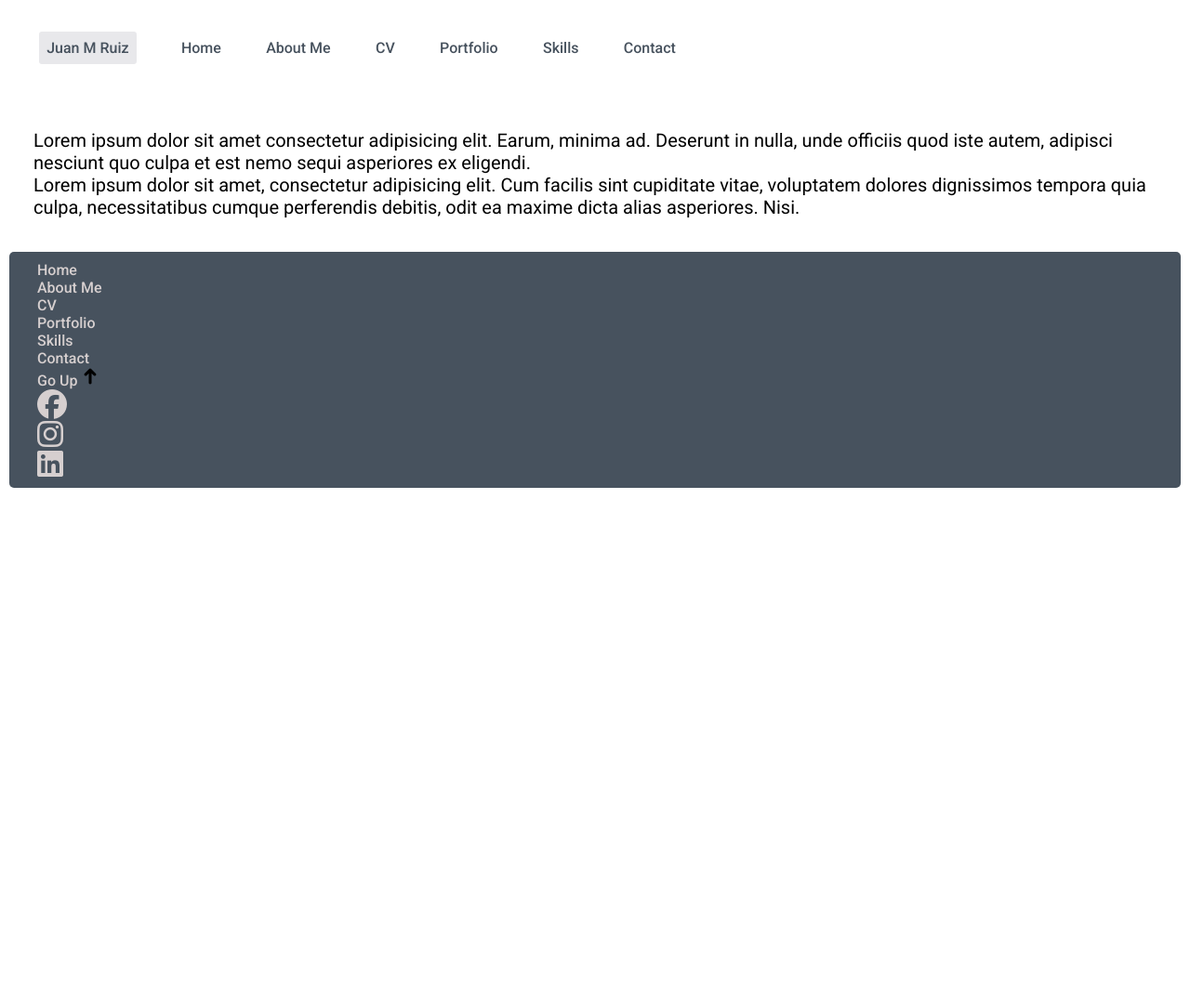
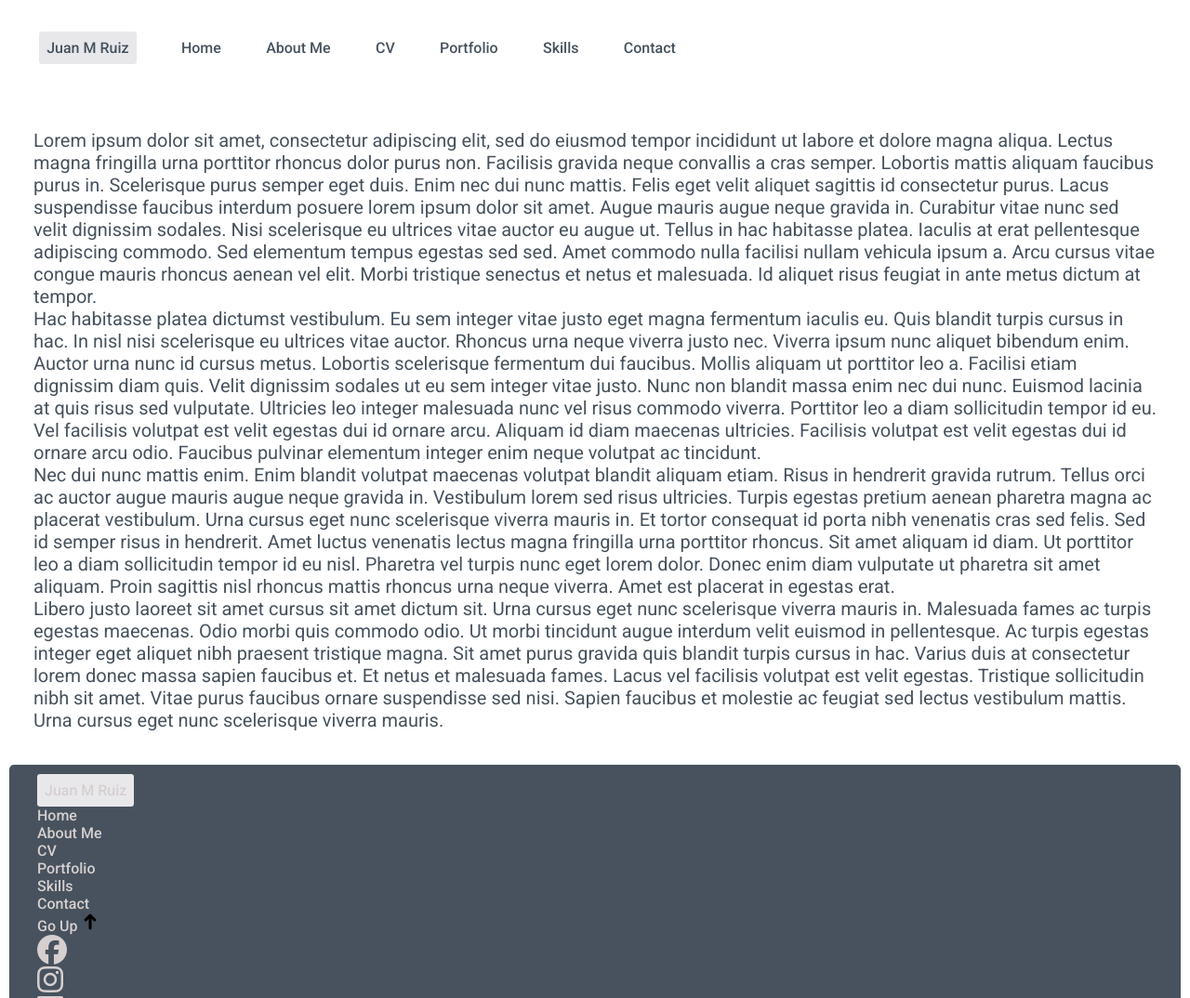
Before and after one commit to jmr85/portfolio, a plain HTML site: page about.html in a window 1280 px wide. Shown: the top 1074 px of the page at 93% size. Before the commit the page ends 800 px from the top, so only its background shows below. Drawn offline with Linux system fonts and the light colour scheme.

Commit message:
mejora segun prototipo marvel

```diff
--- a/about.html
+++ b/about.html
@@ -30,18 +30,51 @@
 
     <main class="main">
         <p>
-            Lorem ipsum dolor sit amet consectetur adipisicing elit. Earum, minima ad. Deserunt in nulla, unde officiis
-            quod iste autem, adipisci nesciunt quo culpa et est nemo sequi asperiores ex eligendi.
+            Lorem ipsum dolor sit amet, consectetur adipiscing elit, sed do eiusmod tempor incididunt ut labore et
+            dolore magna aliqua. Lectus magna fringilla urna porttitor rhoncus dolor purus non. Facilisis gravida neque
+            convallis a cras semper. Lobortis mattis aliquam faucibus purus in. Scelerisque purus semper eget duis. Enim
+            nec dui nunc mattis. Felis eget velit aliquet sagittis id consectetur purus. Lacus suspendisse faucibus
+            interdum posuere lorem ipsum dolor sit amet. Augue mauris augue neque gravida in. Curabitur vitae nunc sed
+            velit dignissim sodales. Nisi scelerisque eu ultrices vitae auctor eu augue ut. Tellus in hac habitasse
+            platea. Iaculis at erat pellentesque adipiscing commodo. Sed elementum tempus egestas sed sed. Amet commodo
+            nulla facilisi nullam vehicula ipsum a. Arcu cursus vitae congue mauris rhoncus aenean vel elit. Morbi
+            tristique senectus et netus et malesuada. Id aliquet risus feugiat in ante metus dictum at tempor.
         </p>
         <p>
-            Lorem ipsum dolor sit amet, consectetur adipisicing elit. Cum facilis sint cupiditate vitae, voluptatem
-            dolores dignissimos tempora quia culpa, necessitatibus cumque perferendis debitis, odit ea maxime dicta
-            alias asperiores. Nisi.
+            Hac habitasse platea dictumst vestibulum. Eu sem integer vitae justo eget magna fermentum iaculis eu. Quis
+            blandit turpis cursus in hac. In nisl nisi scelerisque eu ultrices vitae auctor. Rhoncus urna neque viverra
+            justo nec. Viverra ipsum nunc aliquet bibendum enim. Auctor urna nunc id cursus metus. Lobortis scelerisque
+            fermentum dui faucibus. Mollis aliquam ut porttitor leo a. Facilisi etiam dignissim diam quis. Velit
+            dignissim sodales ut eu sem integer vitae justo. Nunc non blandit massa enim nec dui nunc. Euismod lacinia
+            at quis risus sed vulputate. Ultricies leo integer malesuada nunc vel risus commodo viverra. Porttitor leo a
+            diam sollicitudin tempor id eu. Vel facilisis volutpat est velit egestas dui id ornare arcu. Aliquam id diam
+            maecenas ultricies. Facilisis volutpat est velit egestas dui id ornare arcu odio. Faucibus pulvinar
+            elementum integer enim neque volutpat ac tincidunt.
+        </p>
+        <p>
+            Nec dui nunc mattis enim. Enim blandit volutpat maecenas volutpat blandit aliquam etiam. Risus in hendrerit
+            gravida rutrum. Tellus orci ac auctor augue mauris augue neque gravida in. Vestibulum lorem sed risus
+            ultricies. Turpis egestas pretium aenean pharetra magna ac placerat vestibulum. Urna cursus eget nunc
+            scelerisque viverra mauris in. Et tortor consequat id porta nibh venenatis cras sed felis. Sed id semper
+            risus in hendrerit. Amet luctus venenatis lectus magna fringilla urna porttitor rhoncus. Sit amet aliquam id
+            diam. Ut porttitor leo a diam sollicitudin tempor id eu nisl. Pharetra vel turpis nunc eget lorem dolor.
+            Donec enim diam vulputate ut pharetra sit amet aliquam. Proin sagittis nisl rhoncus mattis rhoncus urna
+            neque viverra. Amet est placerat in egestas erat.
+        </p>
+        <p>
+            Libero justo laoreet sit amet cursus sit amet dictum sit. Urna cursus eget nunc scelerisque viverra mauris
+            in. Malesuada fames ac turpis egestas maecenas. Odio morbi quis commodo odio. Ut morbi tincidunt augue
+            interdum velit euismod in pellentesque. Ac turpis egestas integer eget aliquet nibh praesent tristique
+            magna. Sit amet purus gravida quis blandit turpis cursus in hac. Varius duis at consectetur lorem donec
+            massa sapien faucibus et. Et netus et malesuada fames. Lacus vel facilisis volutpat est velit egestas.
+            Tristique sollicitudin nibh sit amet. Vitae purus faucibus ornare suspendisse sed nisi. Sapien faucibus et
+            molestie ac feugiat sed lectus vestibulum mattis. Urna cursus eget nunc scelerisque viverra mauris.
         </p>
     </main>
 
     <footer class="footer--font">
         <ul>
+            <li class="footer--brand"> <a class="a-brand" href="index.html"> Juan M Ruiz </a></li>
             <li> <a href="index.html">Home</a> </li>
             <li> <a href="about.html">About me</a></li>
             <li> <a href="cv.html">CV</a></li>
--- a/style.css
+++ b/style.css
@@ -7,6 +7,12 @@
 body {
   font-family: 'Roboto', sans-serif;
 }
+
+/*  ---------GLOBAL SCOPE-------- */
+li a {
+	text-decoration: none;
+}
+/*  ---------END GLOBAL SCOPE-------- */
 
 /*  ---------HEADER-------- */
 
@@ -52,15 +58,31 @@ body {
   font-weight: 500;
 }
 
-/*  ---------SECCIONES-------- */
+/*  ---------END HEADER-------- */
 
+/*  ---------MAIN-------- */
 .main{
-  /* background-color: rgb(232, 232, 235); */
   background-color: rgb(255, 255, 255);
   border-radius: 5px;
+  color: #47525Eff;
   font-size: 20px;
   padding: 26px;
   margin: 10px;
+}
+
+article{
+  margin: 20px;
+}
+
+article img {
+  height: 120px;
+  width: 120px;
+}
+
+
+main img {
+  height: 250px;
+  width: 250px;
 }
 
 .titulos{
@@ -68,6 +90,14 @@ body {
     font-size: 30px;
 }
 
+.form {
+  text-align: center;
+  margin: 20px;
+}
+
+/*  ---------END MAIN-------- */
+
+/*  ---------FOOTER-------- */
 footer {
   background-color: #47525Eff;
   border-radius: 5px;
@@ -80,10 +110,6 @@ footer ul li{
   text-transform: capitalize;
 }
 
-li a {
-	text-decoration: none;
-}
-
 footer img {
   width: 20px;
 }
@@ -93,32 +119,12 @@ footer img {
   font-weight: 500;
 }
 
-.form {
-  text-align: center;
-  margin: 20px;
-}
-
-article img {
-  height: 120px;
-  width: 120px;
-}
-
-main img {
-  height: 250px;
-  width: 250px;
-}
-
-article{
-  margin: 20px;
-}
-
-table td{
-  /*esto porque en columna Temas el numero de item
-  pasaba a la columna paginas, probar sin esto para ver
-  que pasa*/
-  padding-left: 1em;
-}
-
 .icon--large{
   font-size: 2rem;
 }
+
+.footer--brand{
+ display: inline-block;
+}
+
+/*  ---------END FOOTER-------- */
```
Also changed, not shown: contact.html (+1 -0 lines), cv.html (+1 -0 lines), index.html (+15 -2 lines), portfolio.html (+2 -1 lines), skills.html (+2 -1 lines).
